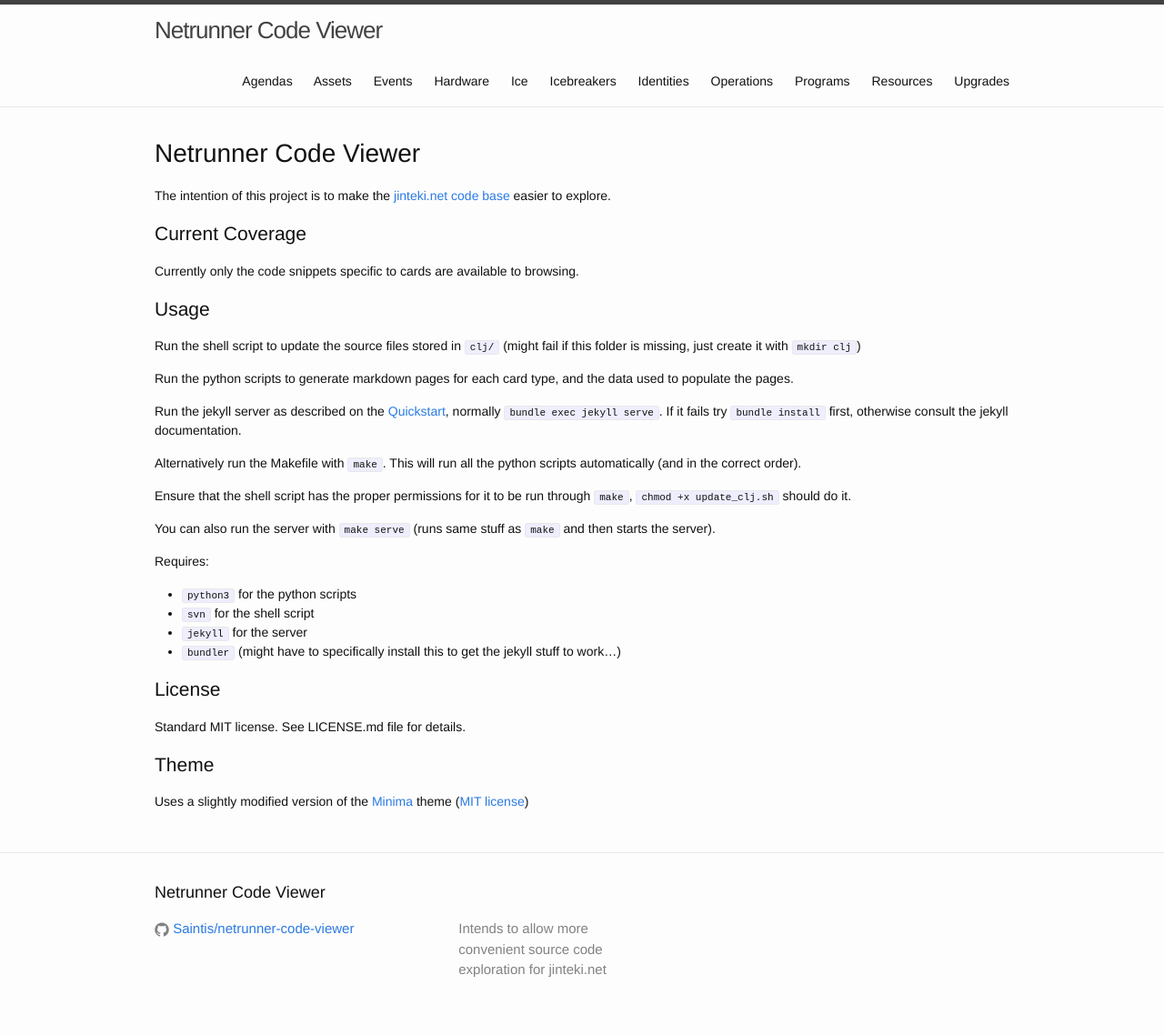
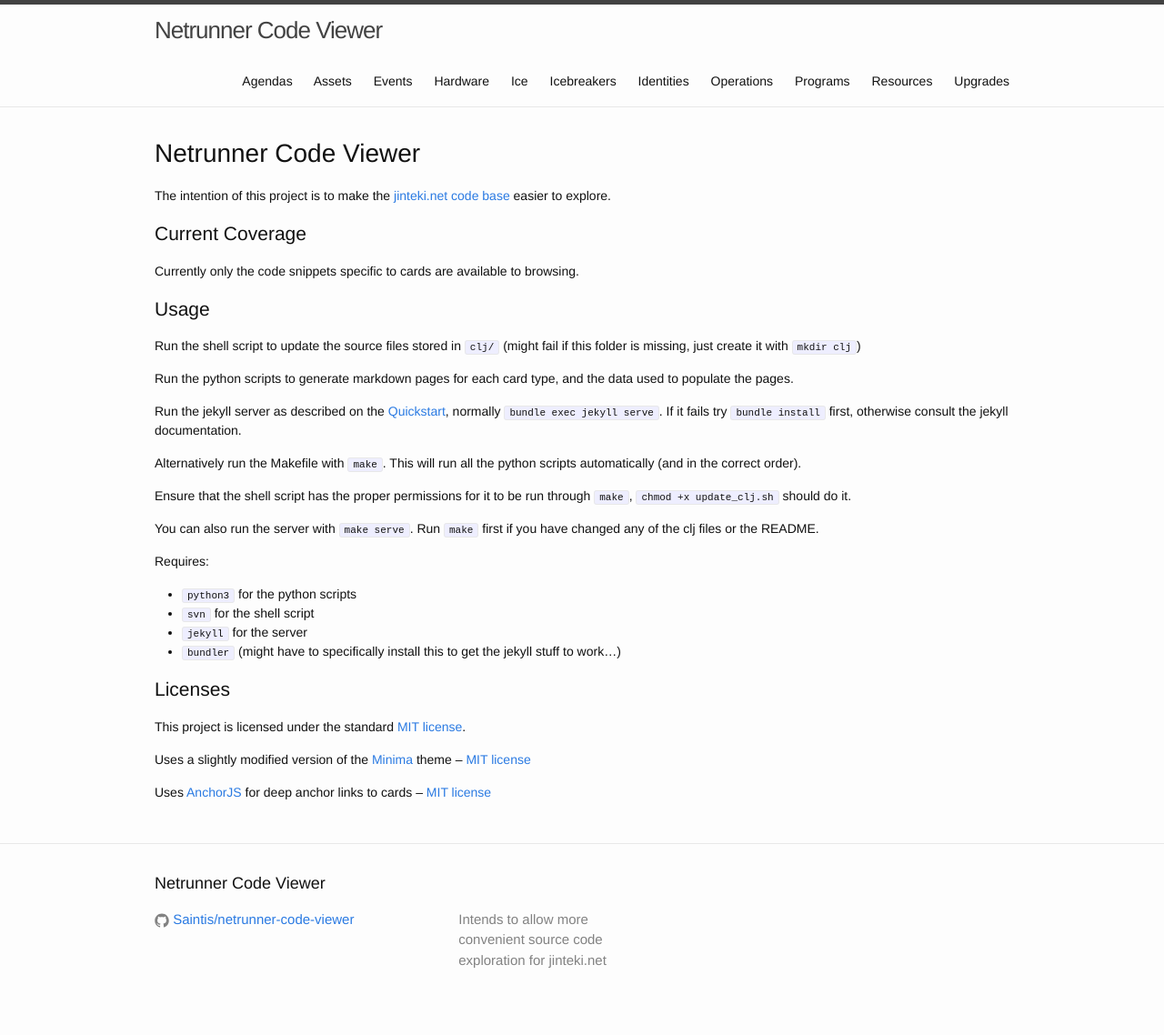
Before and after one commit to Saintis/netrunner-code-viewer, a Jekyll site: the page built from index.md, in a window 1280 px wide. Shown: the whole page at 91% size. Built offline with Jekyll 4.4.1, drawn with Linux system fonts in a browser that asks for light colours.

Commit message:
Adds deep anchor links. Updates README.

```diff
--- a/_includes/footer.html
+++ b/_includes/footer.html
@@ -23,4 +23,7 @@
 
   </div>
 
+	<!-- Add link anchors -->
+	<script src="{{ "/js/anchor.min.js" | prepend: site.baseurl }}"></script>
+	<script>anchors.add('h2');</script>
 </footer>
--- a/index.md
+++ b/index.md
@@ -22,7 +22,7 @@
 
 Ensure that the shell script has the proper permissions for it to be run through `make`, `chmod +x update_clj.sh` should do it.
 
-You can also run the server with `make serve` (runs same stuff as `make` and then starts the server).
+You can also run the server with `make serve`. Run `make` first if you have changed any of the clj files or the README.
 
 Requires:
 
@@ -31,10 +31,10 @@
  - `jekyll` for the server
  - `bundler` (might have to specifically install this to get the jekyll stuff to work...)
 
-## License
+## Licenses
 
-Standard MIT license. See LICENSE.md file for details.
+This project is licensed under the standard [MIT license](https://raw.githubusercontent.com/Saintis/netrunner-code-viewer/master/LICENSE.md).
 
-## Theme
+Uses a slightly modified version of the [Minima](https://github.com/jekyll/minima) theme -- [MIT license](https://raw.githubusercontent.com/jekyll/minima/master/LICENSE.txt)
 
-Uses a slightly modified version of the [Minima](https://github.com/jekyll/minima) theme ([MIT license](https://raw.githubusercontent.com/jekyll/minima/master/LICENSE.txt))
+Uses [AnchorJS](http://bryanbraun.github.io/anchorjs/) for deep anchor links to cards -- [MIT license](https://opensource.org/licenses/MIT)
```
Also changed, not shown: README.md, js/anchor.min.js (added).
